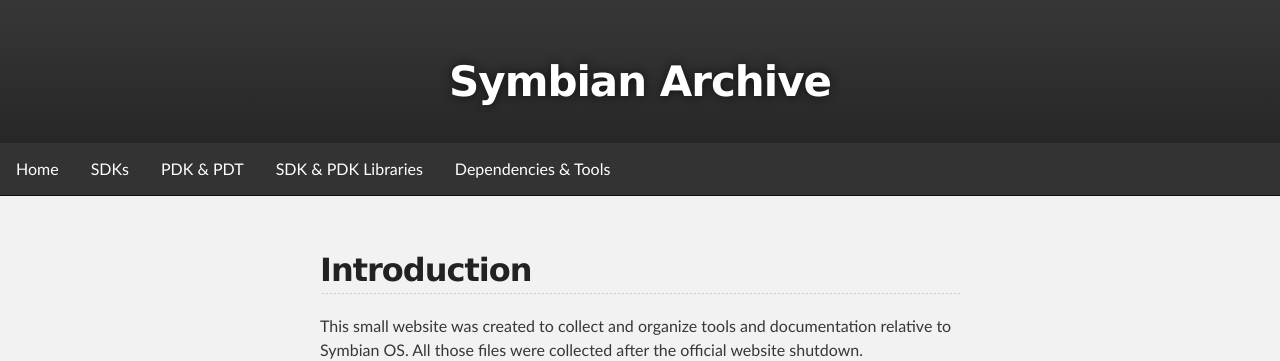
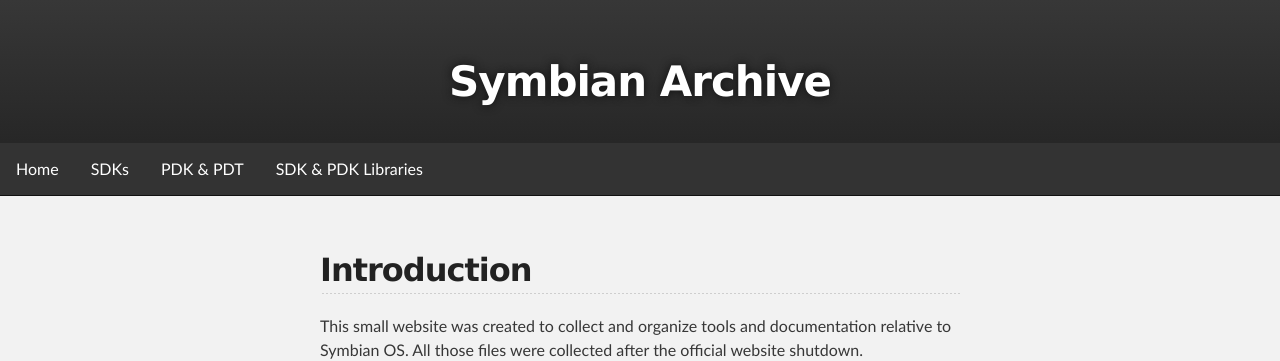
Before and after one commit to mrRosset/Symbian-Archive, a Jekyll site: the page built from index.md, in a window 1280 px wide. Shown: the top 361 px of the page. Built offline with Jekyll 4.4.1, drawn with Linux system fonts in a browser that asks for light colours; our own code applies the rules of GitHub Pages for plain Markdown files; the repository's description, which GitHub fills in, is left out.

Commit message:
update menu

```diff
--- a/_layouts/default.html
+++ b/_layouts/default.html
@@ -35,7 +35,7 @@
 			<li><a href="SDKs.html">SDKs</a></li>
 			<li><a href="PDK&PDT.html">PDK &amp; PDT</a></li>
 			<li><a href="SDKs-Docs.html">SDK &amp; PDK Libraries</a></li>
-			<li><a href="#notdone">Dependencies &amp; Tools</a></li>
+			<!--<li><a href="#notdone">Dependencies &amp; Tools</a></li>-->
 		  </ul>
         </header>
     </div>
```
